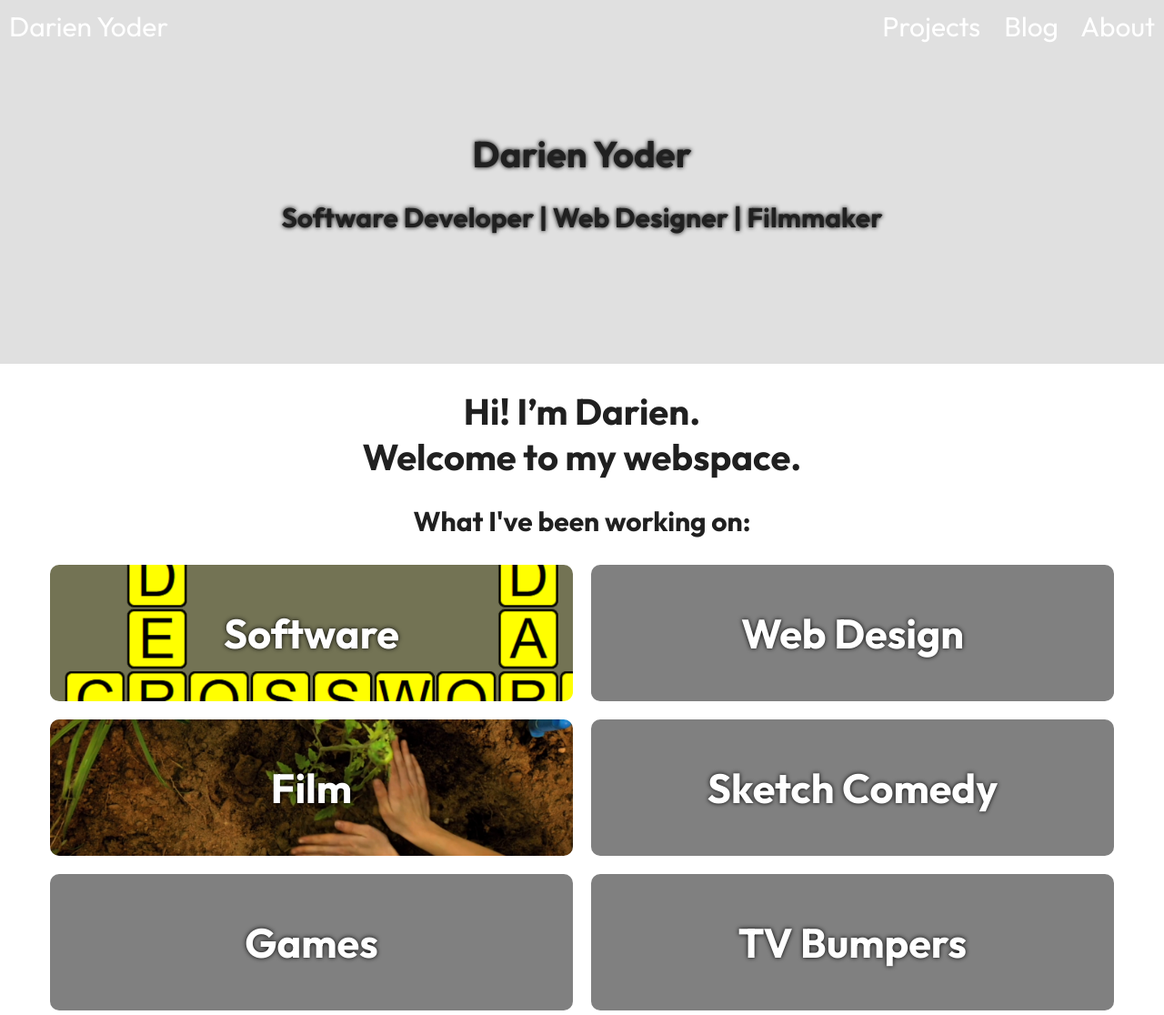
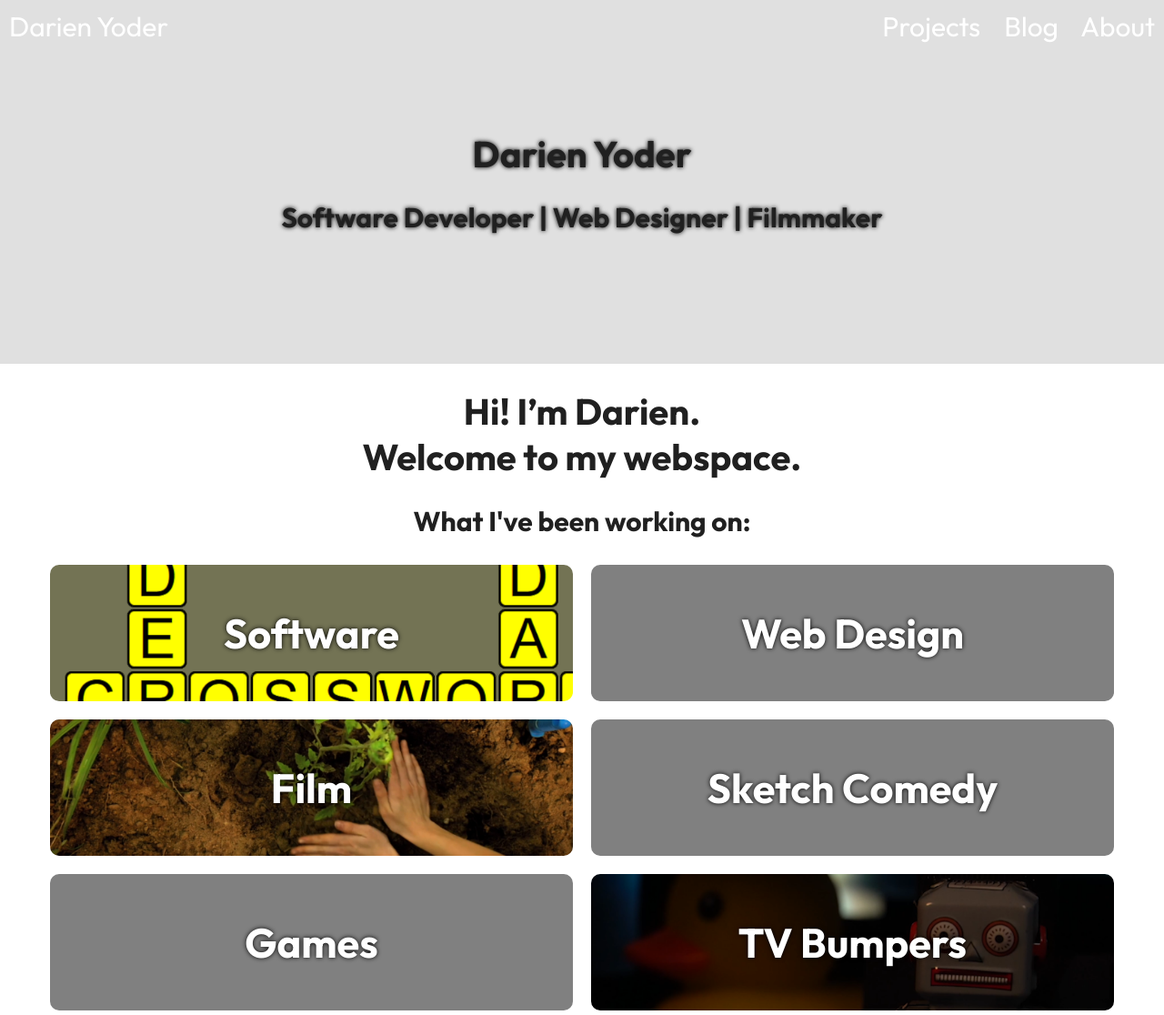
Before and after one commit to darienyoder/darienyoder.github.io, a Jekyll site: the page built from index.md, in a window 1280 px wide. Shown: the whole page at 91% size. Built offline with Jekyll 4.4.1, drawn with Linux system fonts in a browser that asks for light colours.

Commit message:
TV Bumpers image

```diff
--- a/_data/portfolio-categories.yml
+++ b/_data/portfolio-categories.yml
@@ -17,3 +17,4 @@
 
 - name: TV Bumpers
   link: /tv-bumpers
+  image: /assets/images/headers/tv-bumpers.png
```
Also changed, not shown: assets/images/headers/tv-bumpers.png (added).
